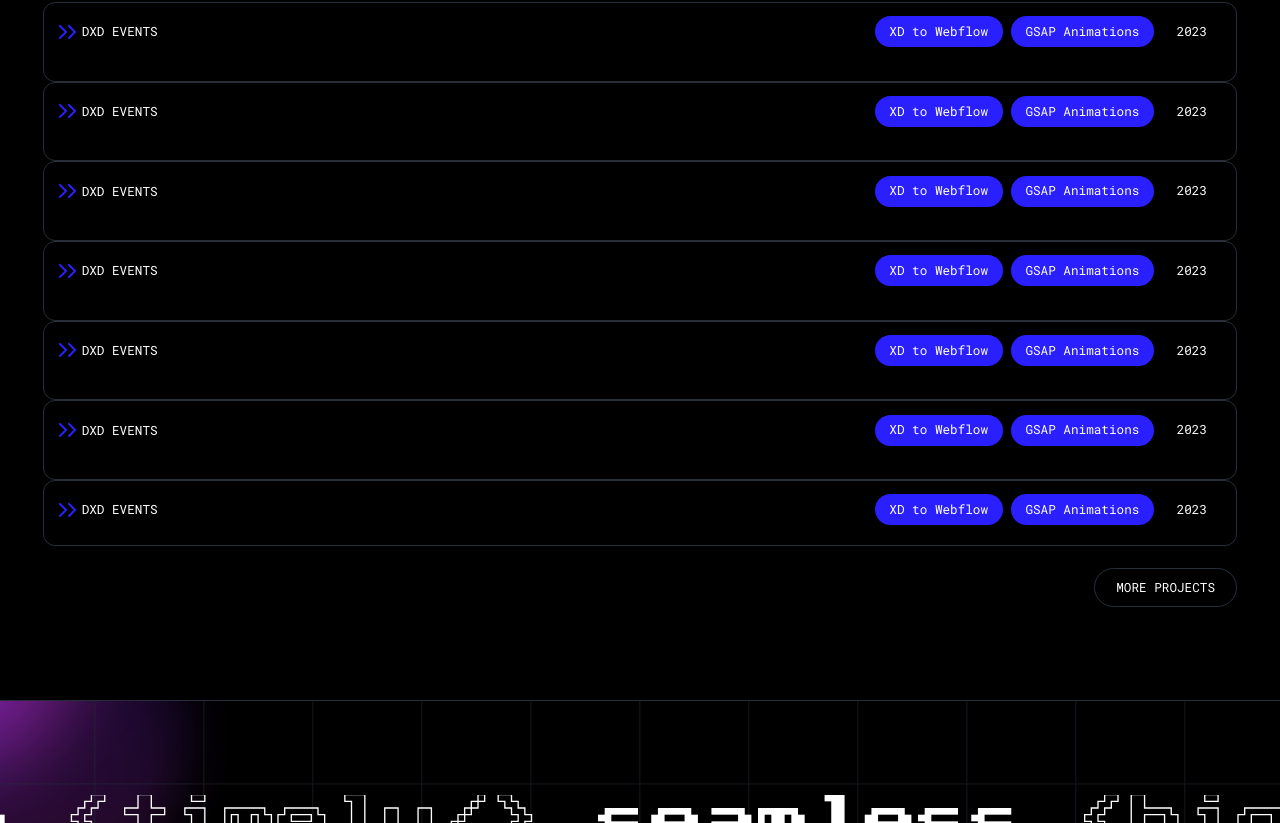
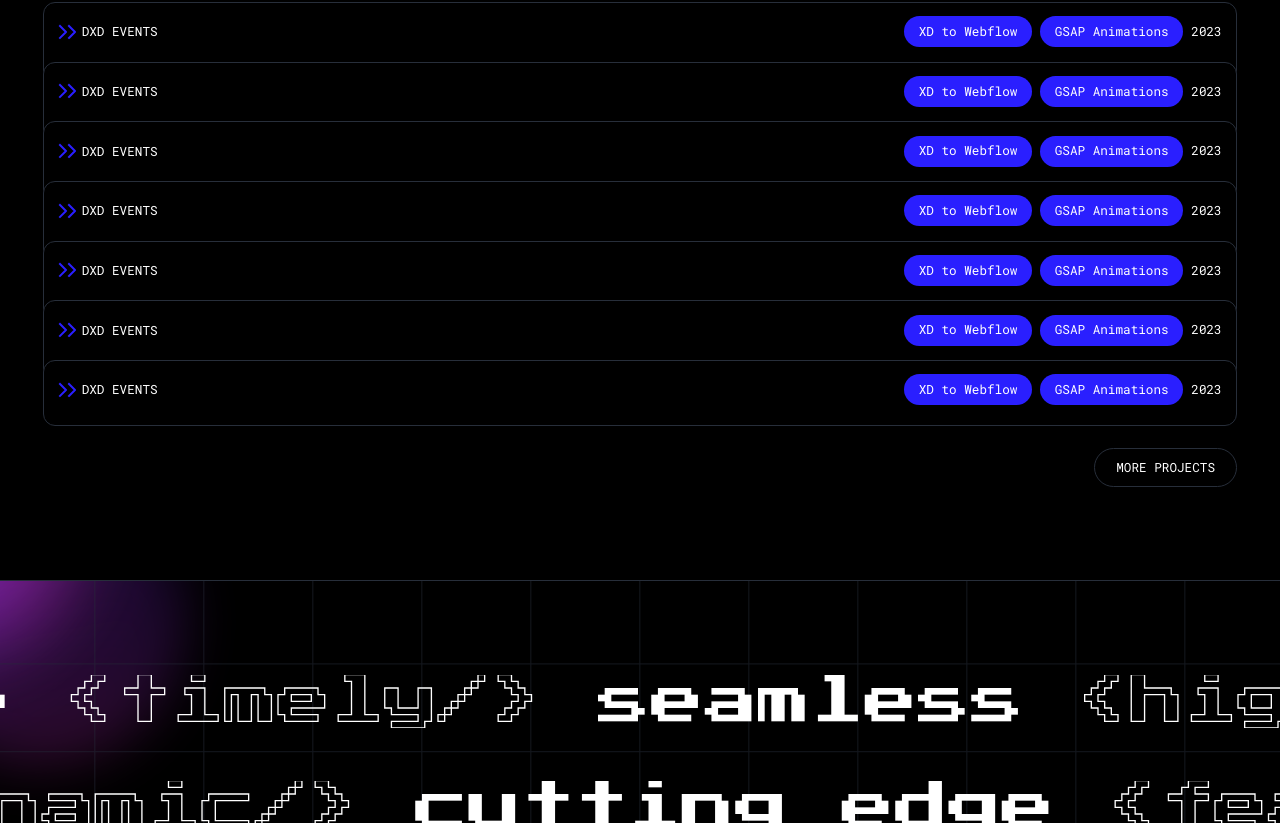
Before and after one commit to hakhan1999/HassanAK-Portfolio, a React (Vite) app: page / in a window 1280 px wide. Shown: the part 2577-3400 px from the top of the page. Built offline with nearby package versions, Linux system fonts and the light colour scheme; a web font is replaced by a local one.

Commit message:
Portfolio section completed

```diff
--- /dev/null
+++ b/src/components/Popup.jsx
@@ -0,0 +1,179 @@
+import React from "react";
+const PopupProjectsContent = [
+  {
+    id: "1",
+    projectName: "DXD Events",
+    tech: ["XD to Webflow", "GSAP Animations", "2023"],
+    description:
+      "Development of DXD Events website to translates the client’s vision into reality: a streamlined interface for event showcases, with an unique brand’s signature. Design by shelbydesign.co",
+    projectLink: "#",
+  },
+  {
+    id: "2",
+    projectName: "DXD Events",
+    tech: ["XD to Webflow", "GSAP Animations", "2023"],
+    description:
+      "Development of DXD Events website to translates the client’s vision into reality: a streamlined interface for event showcases, with an unique brand’s signature. Design by shelbydesign.co",
+    projectLink: "#",
+  },
+  {
+    id: "3",
+    projectName: "DXD Events",
+    tech: ["XD to Webflow", "GSAP Animations", "2023"],
+    description:
+      "Development of DXD Events website to translates the client’s vision into reality: a streamlined interface for event showcases, with an unique brand’s signature. Design by shelbydesign.co",
+    projectLink: "#",
+  },
+  {
+    id: "4",
+    projectName: "DXD Events",
+    tech: ["XD to Webflow", "GSAP Animations", "2023"],
+    description:
+      "Development of DXD Events website to translates the client’s vision into reality: a streamlined interface for event showcases, with an unique brand’s signature. Design by shelbydesign.co",
+    projectLink: "#",
+  },
+  {
+    id: "5",
+    projectName: "DXD Events",
+    tech: ["XD to Webflow", "GSAP Animations", "2023"],
+    description:
+      "Development of DXD Events website to translates the client’s vision into reality: a streamlined interface for event showcases, with an unique brand’s signature. Design by shelbydesign.co",
+    projectLink: "#",
+  },
+  {
+    id: "6",
+    projectName: "DXD Events",
+    tech: ["XD to Webflow", "GSAP Animations", "2023"],
+    description:
+      "Development of DXD Events website to translates the client’s vision into reality: a streamlined interface for event showcases, with an unique brand’s signature. Design by shelbydesign.co",
+    projectLink: "#",
+  },
+  {
+    id: "7",
+    projectName: "DXD Events",
+    tech: ["XD to Webflow", "GSAP Animations", "2023"],
+    description:
+      "Development of DXD Events website to translates the client’s vision into reality: a streamlined interface for event showcases, with an unique brand’s signature. Design by shelbydesign.co",
+    projectLink: "#",
+  },
+  {
+    id: "8",
+    projectName: "DXD Events",
+    tech: ["XD to Webflow", "GSAP Animations", "2023"],
+    description:
+      "Development of DXD Events website to translates the client’s vision into reality: a streamlined interface for event showcases, with an unique brand’s signature. Design by shelbydesign.co",
+    projectLink: "#",
+  },
+  {
+    id: "9",
+    projectName: "DXD Events",
+    tech: ["XD to Webflow", "GSAP Animations", "2023"],
+    description:
+      "Development of DXD Events website to translates the client’s vision into reality: a streamlined interface for event showcases, with an unique brand’s signature. Design by shelbydesign.co",
+    projectLink: "#",
+  },
+  {
+    id: "10",
+    projectName: "DXD Events",
+    tech: ["XD to Webflow", "GSAP Animations", "2023"],
+    description:
+      "Development of DXD Events website to translates the client’s vision into reality: a streamlined interface for event showcases, with an unique brand’s signature. Design by shelbydesign.co",
+    projectLink: "#",
+  },
+  {
+    id: "11",
+    projectName: "DXD Events",
+    tech: ["XD to Webflow", "GSAP Animations", "2023"],
+    description:
+      "Development of DXD Events website to translates the client’s vision into reality: a streamlined interface for event showcases, with an unique brand’s signature. Design by shelbydesign.co",
+    projectLink: "#",
+  },
+  {
+    id: "12",
+    projectName: "DXD Events",
+    tech: ["XD to Webflow", "GSAP Animations", "2023"],
+    description:
+      "Development of DXD Events website to translates the client’s vision into reality: a streamlined interface for event showcases, with an unique brand’s signature. Design by shelbydesign.co",
+    projectLink: "#",
+  },
+  {
+    id: "13",
+    projectName: "DXD Events",
+    tech: ["XD to Webflow", "GSAP Animations", "2023"],
+    description:
+      "Development of DXD Events website to translates the client’s vision into reality: a streamlined interface for event showcases, with an unique brand’s signature. Design by shelbydesign.co",
+    projectLink: "#",
+  },
+  {
+    id: "14",
+    projectName: "DXD Events",
+    tech: ["XD to Webflow", "GSAP Animations", "2023"],
+    description:
+      "Development of DXD Events website to translates the client’s vision into reality: a streamlined interface for event showcases, with an unique brand’s signature. Design by shelbydesign.co",
+    projectLink: "#",
+  },
+  {
+    id: "15",
+    projectName: "DXD Events",
+    tech: ["XD to Webflow", "GSAP Animations", "2023"],
+    description:
+      "Development of DXD Events website to translates the client’s vision into reality: a streamlined interface for event showcases, with an unique brand’s signature. Design by shelbydesign.co",
+    projectLink: "#",
+  },
+];
+
+const Popup = ({ isActive, onClose }) => {
+  return (
+    <div className={`portfolio-popup ${isActive ? "active" : ""}`}>
+      <div className="wrapper">
+        <div className="btn-wrapper">
+          <button onClick={onClose}>Close</button>
+        </div>
+        {PopupProjectsContent.map((project) => (
+          <div key={project.id} className="project">
+            <div className="wrapper">
+              <div className="project-top">
+                <div className="top-wrapper">
+                  <div className="left">
+                    <img
+                      src="src/assets/images/project-arrow.svg"
+                      alt="Project Arrow"
+                    />
+                    <p>{project.projectName}</p>
+                  </div>
+                  <div className="right">
+                    <div className="tech-wrapper">
+                      {project.tech.map((item, index) => (
+                        <div key={index} className="tech-used">
+                          {item}
+                        </div>
+                      ))}
+                    </div>
+                  </div>
+                </div>
+              </div>
+              <div className="project-bottom">
+                <div className="project-content">
+                  <div className="project-description">
+                    <p>{project.description}</p>
+                    <div className="link">
+                      <a href={project.projectLink}>
+                        <p>See live</p>
+                        <img
+                          src="src/assets/images/live-arrow.svg"
+                          alt="Live Arrow"
+                        />
+                      </a>
+                    </div>
+                  </div>
+                </div>
+              </div>
+            </div>
+          </div>
+        ))}
+      </div>
+    </div>
+  );
+};
+
+export default Popup;
--- a/src/components/Portfolio.jsx
+++ b/src/components/Portfolio.jsx
@@ -1,6 +1,7 @@
-import React from "react";
+import React, { useState } from "react";
 import "../styles/Portfolio.css";
 import Project from "./Project";
+import Popup from "./Popup";
 
 const projectsContent = [
   {
@@ -69,6 +70,16 @@
 ];
 
 const Portfolio = () => {
+  const [isPopupActive, setIsPopupActive] = useState(false);
+
+  const handleMoreProjectsClick = () => {
+    setIsPopupActive(true);
+  };
+
+  const handlePopupClose = () => {
+    setIsPopupActive(false);
+  };
+
   return (
     <section className="portfolio-sec container sec-padded" id="#portfolio">
       <div className="tag">{`{ Portfolio }`}</div>
@@ -81,8 +92,9 @@
         ))}
       </div>
       <div className="btn-wrapper">
-        <button>More Projects</button>
+        <button onClick={handleMoreProjectsClick}>More Projects</button>
       </div>
+      <Popup isActive={isPopupActive} onClose={handlePopupClose} />
     </section>
   );
 };
--- a/src/styles/Portfolio.css
+++ b/src/styles/Portfolio.css
@@ -51,6 +51,7 @@
 
 .project-top .right .tech-wrapper .tech-used:last-child {
     background: transparent;
+    padding: 0;
 }
 
 .project-top .top-wrapper {
@@ -103,7 +104,7 @@
 }
 
 .project.active .project-bottom {
-    max-height: 1000px;
+    max-height: 62.5rem;
 }
 
 .project-bottom {
@@ -136,7 +137,7 @@
     opacity: 1;
 }
 
-.project .wrapper:last-child{
+.project:last-child .wrapper {
     margin-bottom: 0;
 }
 
@@ -179,3 +180,78 @@
 .btn-wrapper button:hover:before {
     opacity: 1;
 }
+
+.portfolio-popup .project-bottom {
+    opacity: 1;
+    max-height: 62.5rem;
+    overflow: visible;
+    padding-top: 0;
+}
+
+.portfolio-popup .project .wrapper {
+    border: none;
+    margin: 0;
+    cursor: auto;
+    border-radius: 0;
+}
+
+.portfolio-popup .project-top .left:before {
+    display: none;
+}
+
+.portfolio-popup .project-bottom .project-description {
+    margin-bottom: 0;
+    position: relative;
+}
+
+.portfolio-popup .project-bottom .project-description::before {
+    content: '';
+    position: absolute;
+    bottom: -1.25rem;
+    height: 0.063rem;
+    width: 100%;
+    background: var(--border-color);
+}
+
+.portfolio-popup .project:last-child .project-bottom .project-description::before {
+    display: none;
+}
+
+.portfolio-popup {
+    position: fixed;
+    top: 50%;
+    left: 50%;
+    transform: translate(-50%, -50%);
+    width: 100%;
+    z-index: 999;
+    height: 100%;
+    display: flex;
+    align-items: center;
+    background: #000000d4;
+    opacity: 0;
+    visibility: hidden;
+    pointer-events: none;
+}
+
+.portfolio-popup.active {
+    opacity: 1;
+    visibility: visible;
+    pointer-events: all;
+}
+
+.portfolio-popup>.wrapper {
+    margin: 0 4rem;
+    border: 0.063rem solid var(--border-color);
+    border-radius: 1.25rem;
+    overflow-y: scroll;
+    height: calc(100vh - 15rem);
+    background: black;
+}
+
+.portfolio-popup .btn-wrapper button {
+    margin-top: 1rem;
+}
+
+.project:last-child .project-bottom img {
+    padding-top: 1.25rem;
+}
```
